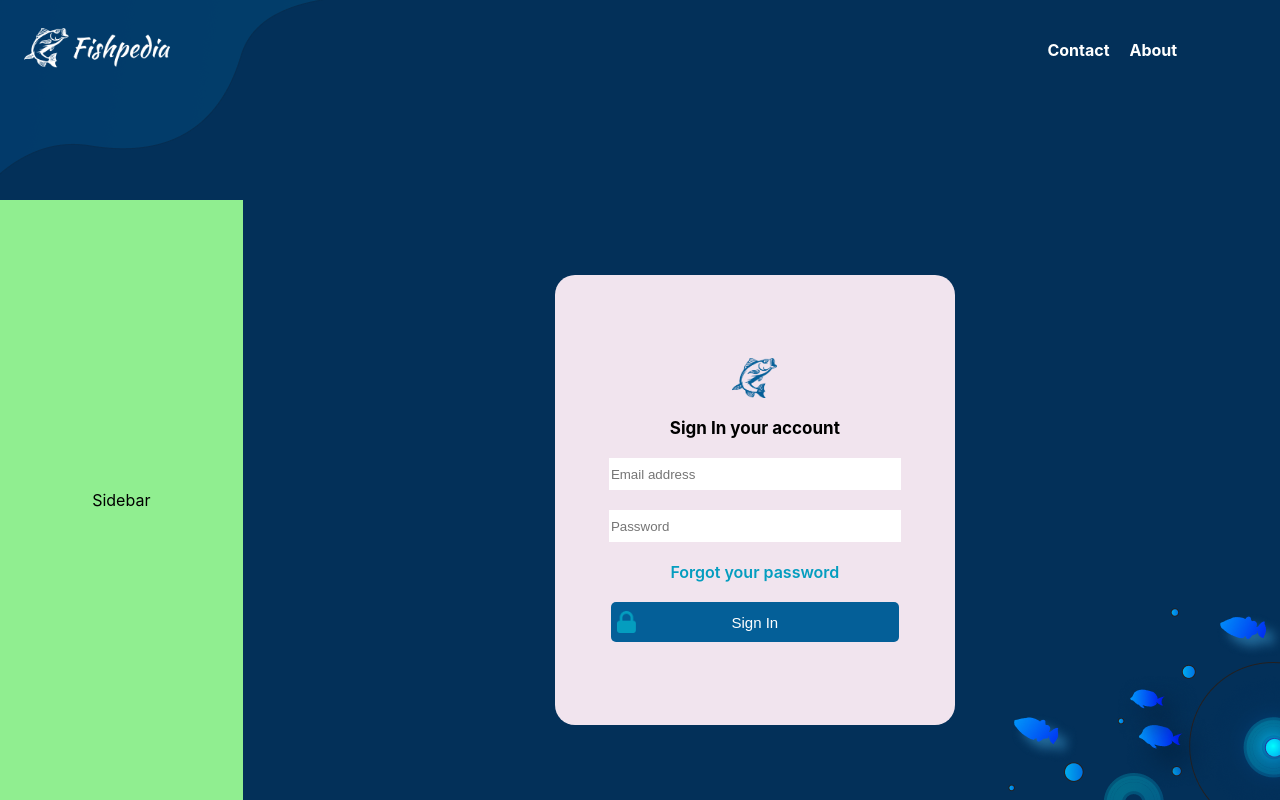
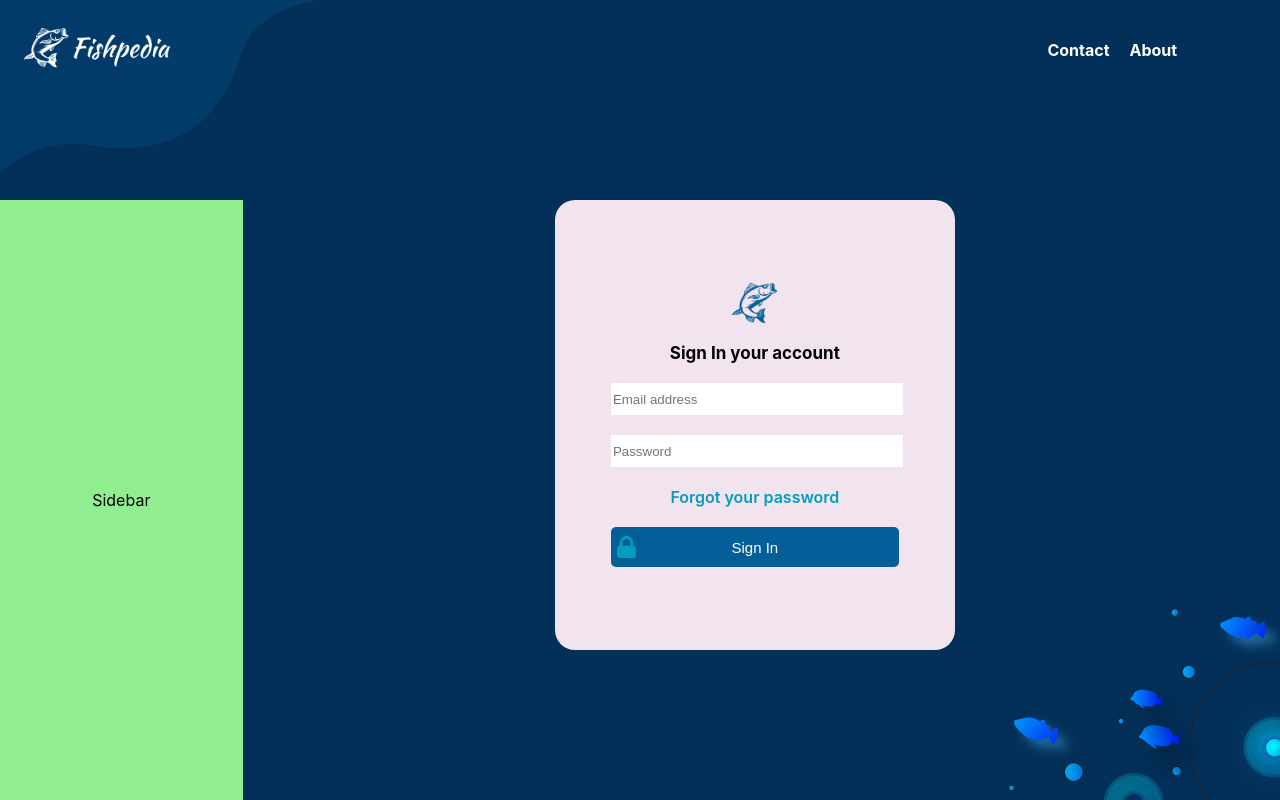
Before and after one commit to fidelChoqueDev/fishpedia-admin, a React (Create React App) app: page /login in a window 1280 px wide. Built offline with nearby package versions, Linux system fonts and the light colour scheme.

Commit message:
feat: adding login notification

```diff
--- a/src/pages/login/Login.css
+++ b/src/pages/login/Login.css
@@ -1,6 +1,7 @@
 .login-container {
   width: 100%;
   display: flex;
+  margin-top: -150px;
   align-items: center;
   justify-content: center;
 }
@@ -18,15 +19,13 @@
   gap: 20px;
 }
 
+.login-form {
+  width: 80%;
+}
+
 .login-card > span {
   font-weight: bold;
   font-size: 17px;
-}
-
-.login-card > input {
-  border: none;
-  height: 30px;
-  width: 80%;
 }
 
 .login-card > a {
--- a/src/pages/login/Login.jsx
+++ b/src/pages/login/Login.jsx
@@ -1,24 +1,64 @@
-import React from 'react'
+import React, { useState } from 'react'
 import LogoImage from '../../assets/logo_image.png'
 import LoginImage from '../../assets/icon/login.png'
 import './Login.css'
+import Input from '../../Components/Input/Input'
 
 const Login = () => {
+  const [userData, setUserData] = useState({email: '', password: ''})
+
+  const handleOnChange = ({target}) => {
+    setUserData(current =>
+      ({...current, [target.name]: target.value})
+    )
+  }
+
+  const handleOnSubmit = (e) => {
+    e.preventDefault()
+    console.log(userData)
+    if (userData.email === 'admin@admin.com' && userData.password === 'admin1234'){
+      alert('success')
+    }else {
+      alert('It went wrong')
+    }
+  }
+
   return (
     <div className='login-container'>
-      <div className='login-card'>
+      <form
+        onSubmit={handleOnSubmit}
+        className='login-card'
+      >
         <img src={LogoImage} alt="logo" />
         <span>Sign In your account</span>
 
-        <input type="email" placeholder='Email address'/>
-        <input type="password" placeholder='Password'/>
+        <Input
+          className='login-form'
+          type='email'
+          placeholder='Email address'
+          errorMessage='You must provide a valid email'
+          name='email'
+          value={userData.username}
+          onChange={handleOnChange}
+        />
+
+        <Input
+          className='login-form'
+          type='password'
+          placeholder='Password'
+          pattern='^(?=.*[A-Za-z])(?=.*\d)[A-Za-z\d]{8,}$'
+          errorMessage='Your password must contain 8 characters and at least one letter and one number'
+          name='password'
+          value={userData.password}
+          onChange={handleOnChange}
+        />
 
         <a href="/">Forgot your password</a>
         <button className='login-button'>
           <img src={LoginImage} alt="lock-logo" />
           <span>Sign In</span>
         </button>
-      </div>
+      </form>
     </div>
   )
 }
```
